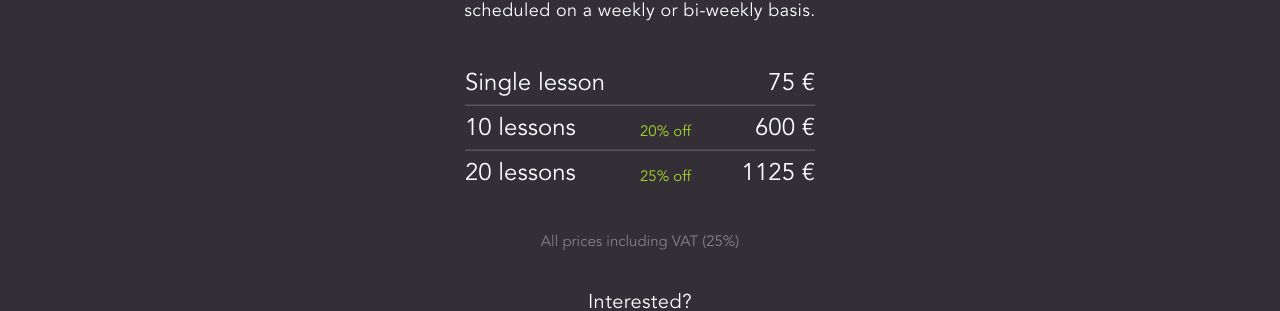
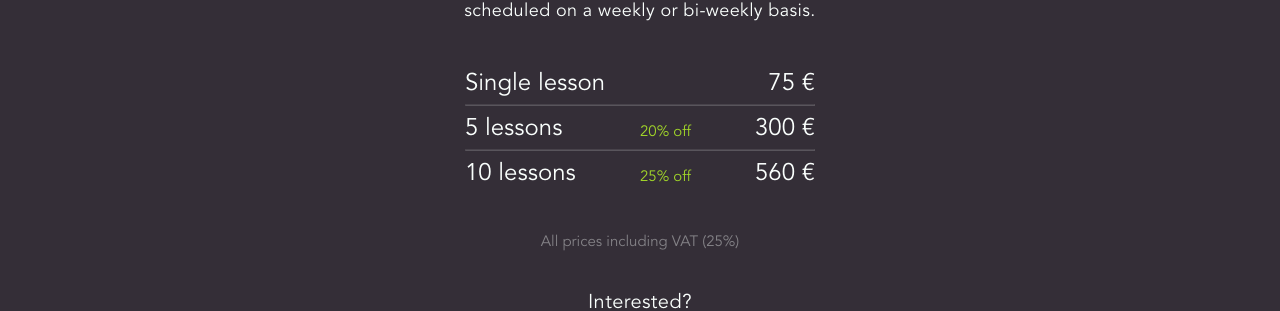
Before and after one commit to pletter/petterrylen.com, a Jekyll site: the page built from songwriting/index.markdown, in a window 1280 px wide and 900 px high, scrolled down 1996 px. Shown: the part 143-454 px from the top of the window. Built offline with Jekyll 4.4.1, drawn with Linux system fonts in a browser that asks for light colours.

Commit message:
updated packages

```diff
--- a/songwriting/index.markdown
+++ b/songwriting/index.markdown
@@ -68,11 +68,11 @@ image:
 			</div>
 			<hr>
 			<div>
-				<h6>10 lessons</h6><span>20% off</span><h6>600 €</h6>
+				<h6>5 lessons</h6><span>20% off</span><h6>300 €</h6>
 			</div>
 			<hr>
 			<div>
-				<h6>20 lessons</h6><span>25% off</span><h6>1125 €</h6>
+				<h6>10 lessons</h6><span>25% off</span><h6>560 €</h6>
 			</div>
 		</div>
 		<div class="vat">
@@ -125,7 +125,7 @@ image:
 <img style="display: none;" class="mobilimg" src="/images/pettermobil.jpg">
 <img style="display: none;" class="wideimg" src="/images/guitar.jpg">
 <img style="display: none;" class="mobilimg" src="/images/guitarmobil.jpg">
-<iframe style="margin: 0px 0px 73px;" class="yt" src="https://www.youtube.com/embed/9C7rJsm3NvA?controls=0" frameborder="0" allow="accelerometer; autoplay; clipboard-write; encrypted-media; gyroscope; picture-in-picture" allowfullscreen></iframe>
+<iframe style="margin: 0px 0px 73px;" class="yt" src="https://www.youtube.com/embed/9C7rJsm3NvA?controls=0?rel=0" frameborder="0" allow="accelerometer; autoplay; clipboard-write; encrypted-media; gyroscope; picture-in-picture" allowfullscreen></iframe>
 
 <h5>
 	about me
```
